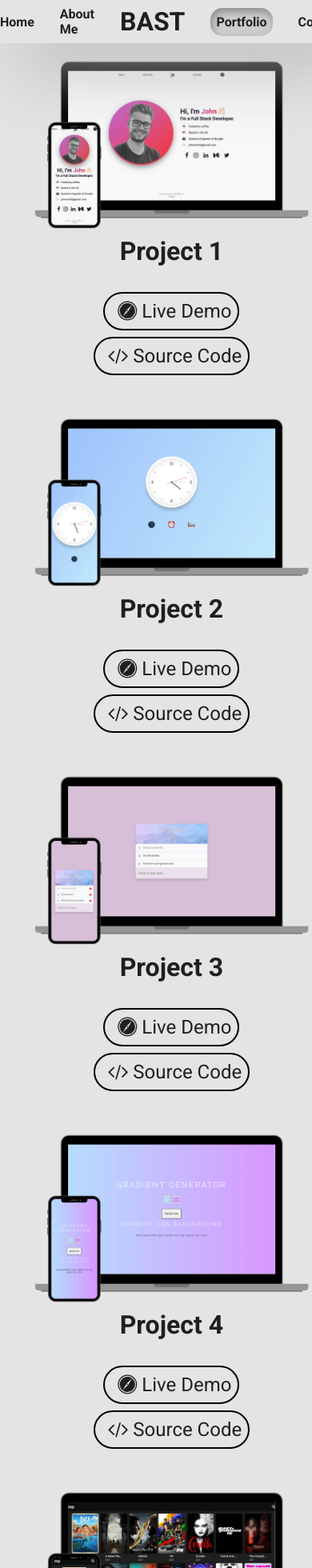
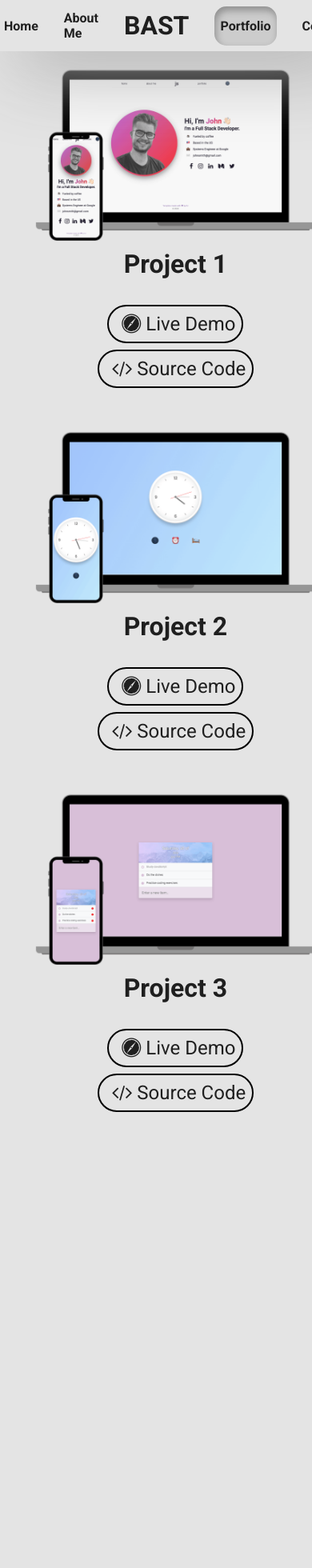
Before and after one commit to basaiteja/bast-portfolio, a React (Create React App) app: page /portfolio in a window 390 px wide. Shown: the top 1960 px of the page at 80% size. After the commit the page ends 1422 px from the top, so only its background shows below. Built offline with nearby package versions, Linux system fonts and the light colour scheme; the HTML template or start-up script is replaced by a standard one.

Commit message:
day1 -ver2

```diff
--- a/src/components/Navbar.module.scss
+++ b/src/components/Navbar.module.scss
@@ -1,51 +1,61 @@
 @import "../variables.modules";
 
+/* General styles */
 nav {
   transition: all 400ms;
   z-index: 1;
   border: none;
   outline: none;
-  color: $dark;
+  color: $dark; /* Assuming $dark is defined in your variables */
+  box-shadow: 13px 13px 100px #969696, -13px -13px 100px #ffffff;
   transition: 300ms ease-in-out;
+  background-color: $white; /* Default background color, assuming $white is defined */
 
-  color: black;
-  box-shadow: 13px 13px 100px #969696,
-             -13px -13px 100px #ffffff;
-  transition: 300ms ease-in-out;
-
-    li {
-      font-weight: 800;
-      text-transform: capitalize;
-      &:hover {
-        transform: translateY(-3px);
-        transition: $transition;
-
-      }
-    }
-
-
+  /* Responsive adjustments */
+  padding: 10px; /* Adjust padding as needed */
 }
 
-.dark {
+nav.dark {
   background-color: $dark;
-
 }
 
-
-.light {
+nav.light {
   background-color: $white;
 }
 
-.active {
-  transition: $transition;
+nav .active {
   border: none;
   outline: none;
   border-radius: 15px;
-  padding:0px 7px 0px 7px;
+  padding: 7px; /* Adjust padding as needed */
   background-color: #ccc;
-  box-shadow: inset 2px 5px 10px rgba(0,0,0,0.3);
+  box-shadow: inset 2px 5px 10px rgba(0, 0, 0, 0.3);
 }
 
-.link:hover {
+nav .link:hover {
   color: unset;
 }
+
+/* List item styles */
+nav li {
+  font-weight: 800;
+  text-transform: capitalize;
+  transition: $transition; /* Assuming $transition is defined */
+}
+
+nav li:hover {
+  transform: translateY(-3px);
+}
+
+/* Media queries for responsiveness */
+@media screen and (max-width: 768px) {
+  nav {
+    padding: 5px; /* Adjust padding for smaller screens */
+  }
+}
+
+@media screen and (max-width: 480px) {
+  nav {
+    font-size: 14px; /* Adjust font size for smaller screens */
+  }
+}
--- a/src/info/Info.js
+++ b/src/info/Info.js
@@ -2,8 +2,7 @@ import self from "../img/self.jpg"
 import mock1 from "../img/mock1.png"
 import mock2 from "../img/mock2.png"
 import mock3 from "../img/mock3.png"
-import mock4 from "../img/mock4.png"
-import mock5 from "../img/mock5.png"
+
 
 /* Hi there! Thanks for checking out my portfolio template. Be sure to read the comments to get a better understanding of
 how to make this template work best for you! */
@@ -79,7 +78,7 @@ export const info = {
 // Just change the links so that they lead to your social profiles.
 
     ],
-    bio: "Hello! I'm John. I'm a systems engineer for Google. I studied CompSci at Harvard, I enjoy long walks on the beach, and I believe artificial intelligence will inevitably rule us all one day. You should hire me!",
+    bio: "As an accomplished Front-end Developer with 2 years and 3 months of specialized experience in React JS, I excel in creating dynamic and responsive web applications using HTML5, CSS3, JavaScript, and state management libraries like Redux and Context API. With a proven track record in developing single-page applications (SPAs) based on React core principles, I adeptly convert business requirements into effective technical solutions. My strong analytical, problem-solving, and interpersonal skills make me an invaluable and collaborative team player.",
     skills:
         {
             proficientWith: ['javascript', 'react', 'git', 'github', 'bootstrap', 'html5', 'css3', 'photoshop'],
@@ -113,33 +112,22 @@ export const info = {
     portfolio: [ // This is where your portfolio projects will be detailed
         {
             title: "Project 1",
-            live: "https://paytonpierce.dev", //this should be a link to the live version of your project, think github pages, netlify, heroku, etc. Or your own domain, if you have it.
+            live: "https://basaiteja.netlify.app/about", //this should be a link to the live version of your project, think github pages, netlify, heroku, etc. Or your own domain, if you have it.
             source: "https://github.com/paytonjewell", // this should be a link to the **repository** of the project, where the code is hosted.
             image: mock1
         },
         {
             title: "Project 2",
-            live: "https://paytonpierce.dev",
+            live: "https://basaiteja.netlify.app/about",
             source: "https://github.com/paytonjewell",
             image: mock2
         },
         {
             title: "Project 3",
-            live: "https://paytonpierce.dev",
+            live: "https://basaiteja.netlify.app/about",
             source: "https://github.com/paytonjewell",
             image: mock3
         },
-        {
-            title: "Project 4",
-            live: "https://paytonpierce.dev",
-            source: "https://github.com/paytonjewell",
-            image: mock4
-        },
-        {
-            title: "Project 5",
-            live: "https://paytonpierce.dev",
-            source: "https://github.com/paytonjewell",
-            image: mock5
-        }
+
     ]
 }
```
